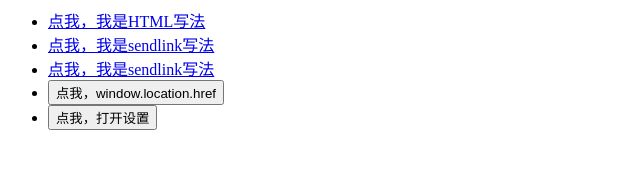
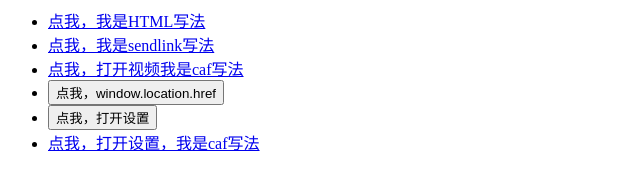
Before and after one commit to lrq1988/lrq1988.github.com, a plain HTML site: page page.html in a window 1280 px wide. Shown: the whole page, without its empty margins (0-640 px from the left). Drawn offline with Linux system fonts and the light colour scheme.

Commit message:
Update page.html

```diff
--- a/page.html
+++ b/page.html
@@ -10,13 +10,16 @@
       <a href="sendlink page://videoplayer.yunos.com/videoplayer -e Redirection -d  \"{\"_uri\":\"http://vodcdn.video.taobao.com/oss/ali-video/3536edc0480d4eacb2a3718a452702ce/1453047226/video.mp4\", \"_title\":\"test\"}\" ">点我，我是sendlink写法</a>
     </li>
     <li>
-      <a href="#" onclick="change();">点我，我是sendlink写法</a>
+      <a href="#" onclick="change();">点我，打开视频我是caf写法</a>
     </li>
     <li>
       <button onclick="change2();">点我，window.location.href</button>
     </li>
     <li>
       <button onclick="goToSettings();">点我，打开设置</button>
+    </li>
+    <li>
+      <a href="#" onclick="change3();">点我，打开设置，我是caf写法</a>
     </li>
   </ul>
 
@@ -43,5 +46,15 @@
 
         window.location.href = "page://settings.yunos.com/settings -e Redirection -d ali_key_settings_wlan";
     }
+    function change3() {
+      console.log("lrq-changed-");
+      var page = require("core/pageapi/PageImpl").getInstance();
+      console.log("lrq-changed-1");
+      var PageLink = require("yunos/page/PageLink");
+      console.log("lrq-changed-2");
+      var link = new PageLink("page://settings.yunos.com/settings");
+      page.sendLink(link);
+      console.log("lrq-changed-5");
+    }
   </script>
 </html>
```
